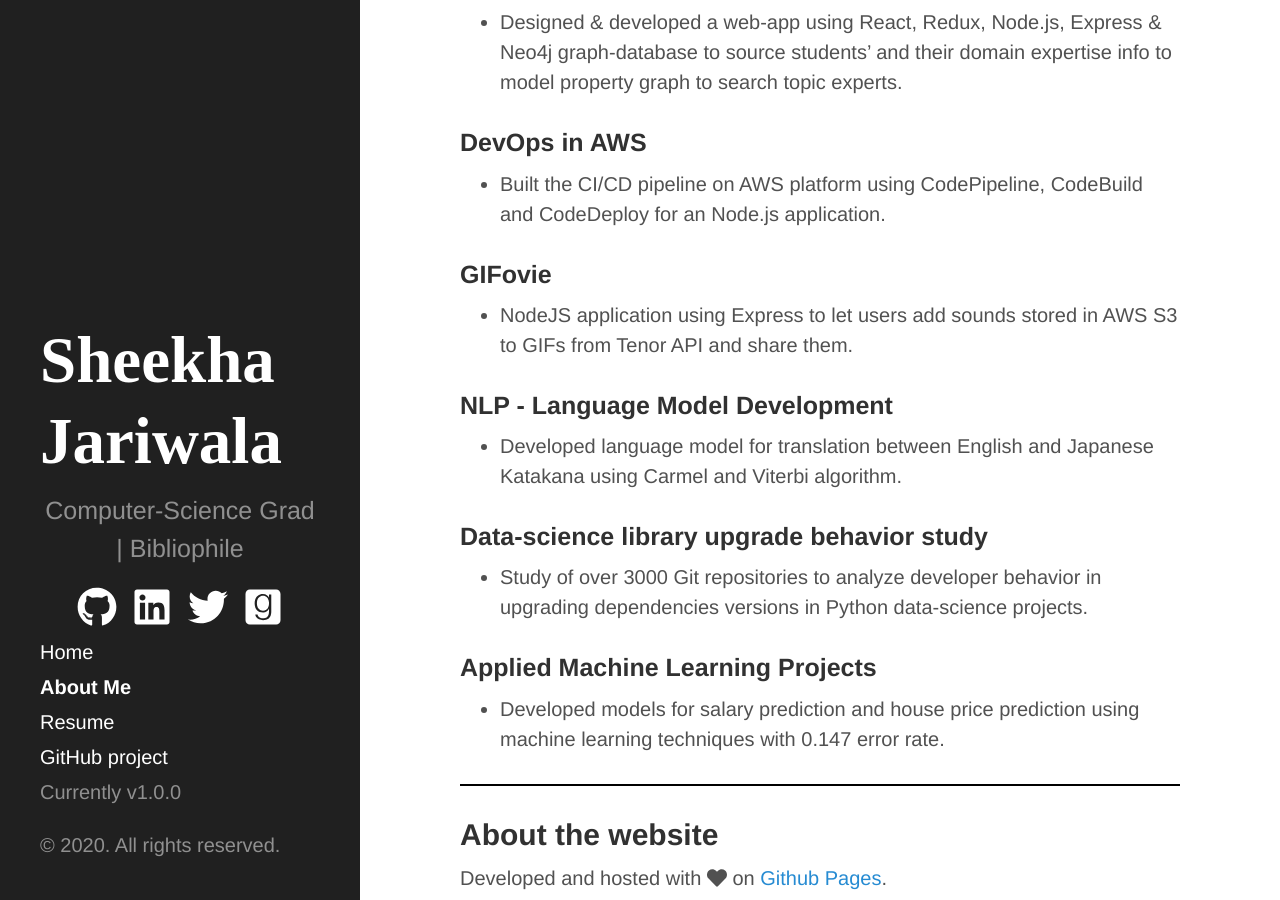
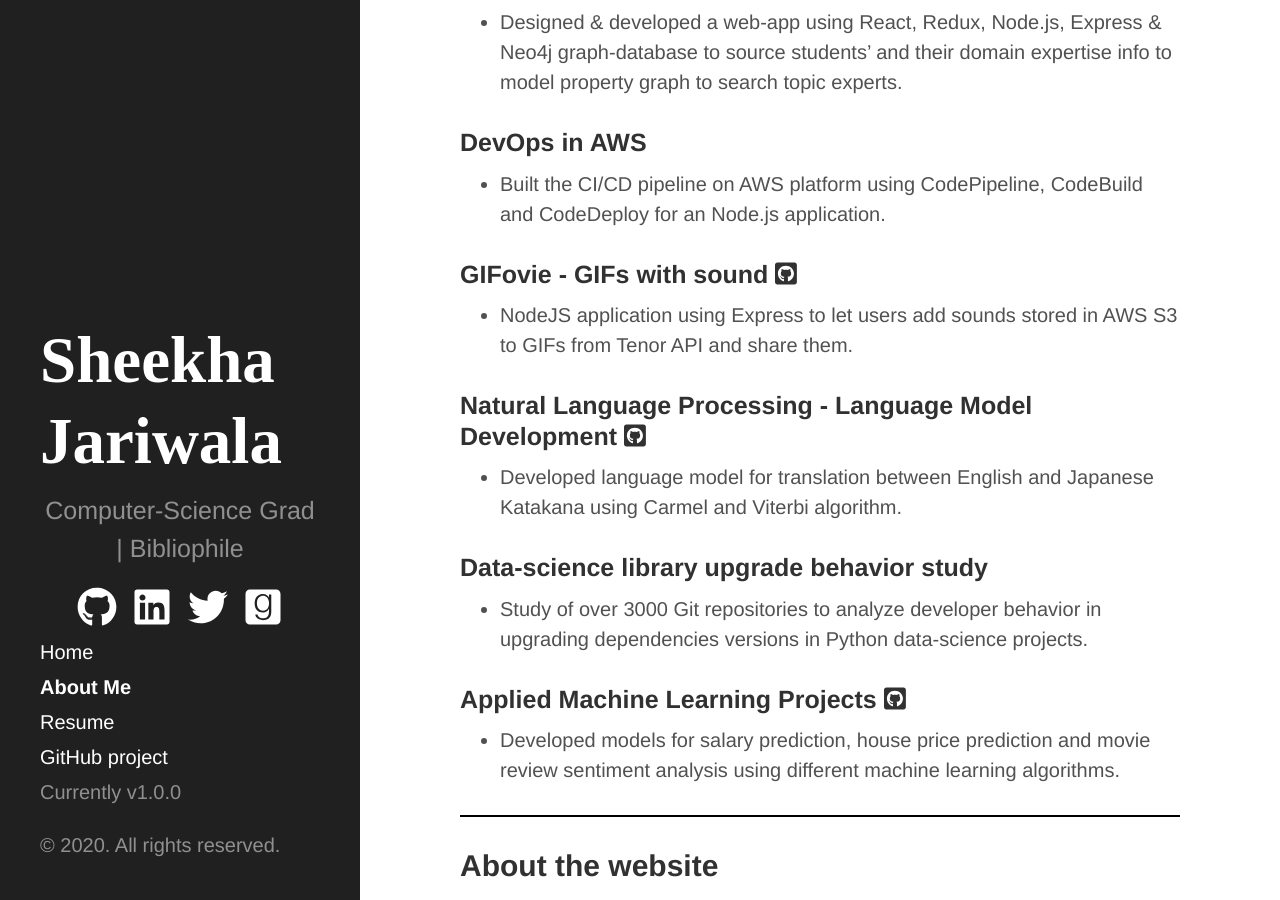
Before and after one commit to SheekhaJ/SheekhaJ.github.io, a Jekyll site: the page built from about.md, in a window 1280 px wide and 900 px high, scrolled down 2537 px. Built offline with Jekyll 4.4.1, drawn with Linux system fonts in a browser that asks for light colours; nearby versions of some CDN libraries.

Commit message:
Added code to display links to Github repo for projects

```diff
--- a/about.md
+++ b/about.md
@@ -55,17 +55,17 @@
 ### DevOps in AWS
 * Built the CI/CD pipeline on AWS platform using CodePipeline, CodeBuild and CodeDeploy for an Node.js application.
 
-### GIFovie
+### GIFovie - GIFs with sound <a href="https://github.com/SheekhaJ/Gifovie" alt="View on Github"> <i class="fab fa-github-square" style="color:313131"></i></a>
 * NodeJS application using Express to let users add sounds stored in AWS S3 to GIFs from Tenor API and share them.
 
-### NLP - Language Model Development
+### Natural Language Processing - Language Model Development <a href="https://github.com/SheekhaJ/CS-539-NaturalLanguageProcessing" alt="View on Github"> <i class="fab fa-github-square" style="color:#313131"></i></a>
 * Developed language model for translation between English and Japanese Katakana using Carmel and Viterbi algorithm.
 
 ### Data-science library upgrade behavior study
 * Study of over 3000 Git repositories to analyze developer behavior in upgrading dependencies versions in Python data-science projects.
 
-### Applied Machine Learning Projects
-* Developed models for salary prediction and house price prediction using machine learning techniques with 0.147 error rate.
+### Applied Machine Learning Projects <a href="https://github.com/SheekhaJ/CS519AppliedMachineLearning" alt="View on Github"> <i class="fab fa-github-square" style="color:313131"></i></a>
+* Developed models for salary prediction, house price prediction and movie review sentiment analysis using different machine learning algorithms.
 
 ---
 
```
